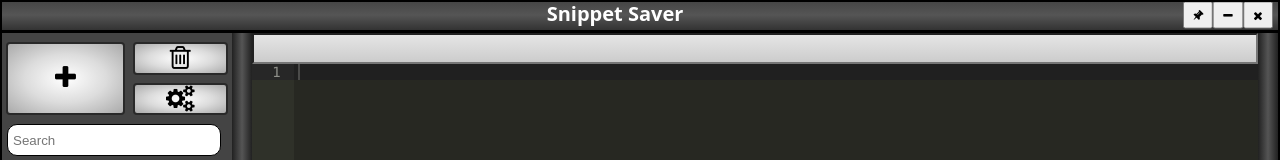
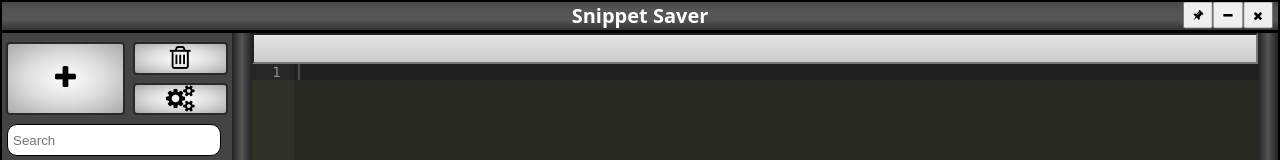
Before and after one commit to Deftwun/snippet_saver, a browser extension: page index.html in a window 1280 px wide. Shown: the top 160 px of the page. Drawn offline with Linux system fonts and the light colour scheme; a web font is replaced by a local one.

Commit message:
Centered title bar header text. Tweaked header bar color a bit

```diff
--- a/css/style.css
+++ b/css/style.css
@@ -47,7 +47,7 @@ body {
 
 /*Header*/
 #header{
-	background:linear-gradient(#444,#555555,#333);
+	background:linear-gradient(#444,#555,#555555,#333);
 	height:30px;
 	border-bottom:3px solid black;
 	-webkit-app-region: drag;
@@ -56,7 +56,8 @@ body {
 	transform:rotate(45deg);
 }
 #header-title{
-	padding-left:50px;
+  margin:auto;
+	padding-left:100px;
 	color:white;
 	font-size:1.25em;
 	font-weight:bold;
```
